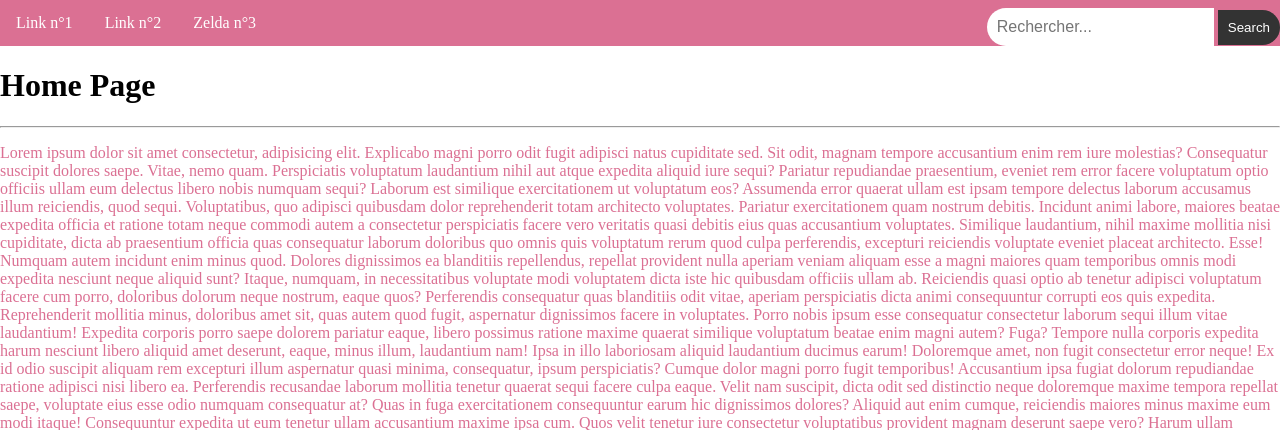
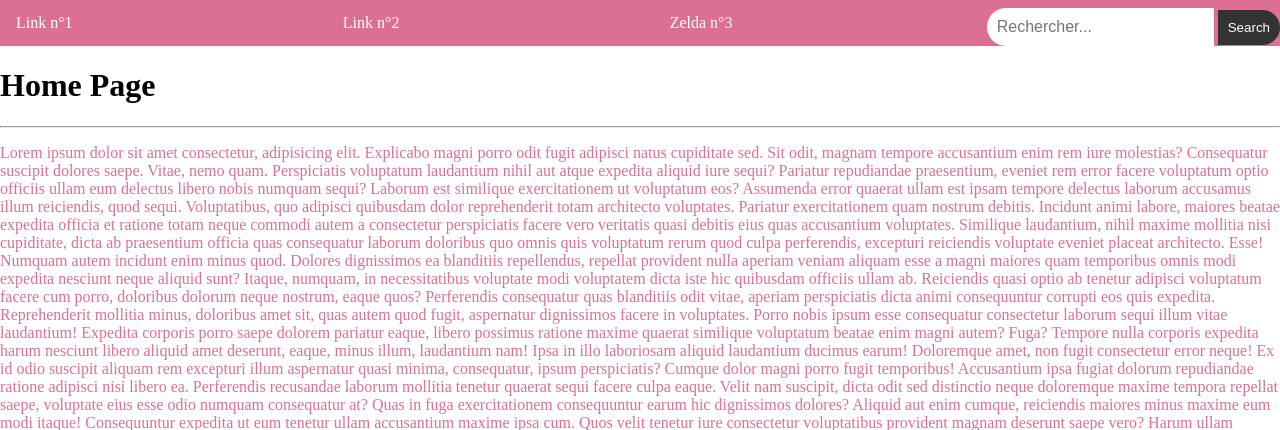
Before and after one commit to oceanemiyako/DWWM, a web app: file Exohtml/exo9/index.html in a window 1280 px wide. Shown: the top 430 px of the page. Run offline with its HTML, style and script files only (its server is not run), Linux system fonts and the light colour scheme.

Commit message:
exo9suite2

```diff
--- a/Exohtml/exo9/assets/css/style.css
+++ b/Exohtml/exo9/assets/css/style.css
@@ -13,7 +13,11 @@ html, body {
 nav {
     background-color: palevioletred;
     overflow: hidden;
-
+    height: 75%;
+    display: flex;
+    flex-flow: row nowrap;
+    justify-content: space-between;
+    align-items: center;
 }
 
 .nav-link {
@@ -35,6 +39,7 @@ nav {
 .search-container {
     float: right;
     border-radius: 20px 0% 0% 20px;
+    flex: content;
 }
 
 input[type=text] {
--- a/Exohtml/exo9/index.html
+++ b/Exohtml/exo9/index.html
@@ -13,10 +13,12 @@
             <a href="#" class="nav-link">Link n°1</a>
             <a href="#" class="nav-link">Link n°2</a>
             <a href="#" class="nav-link">Zelda n°3</a>
+            <form>
             <div class="search-container">
             <input type="text" placeholder="Rechercher...">
             <button type="submit">Search</button>
             </div>
+        </form>
         </nav>
 
     </header>
```
